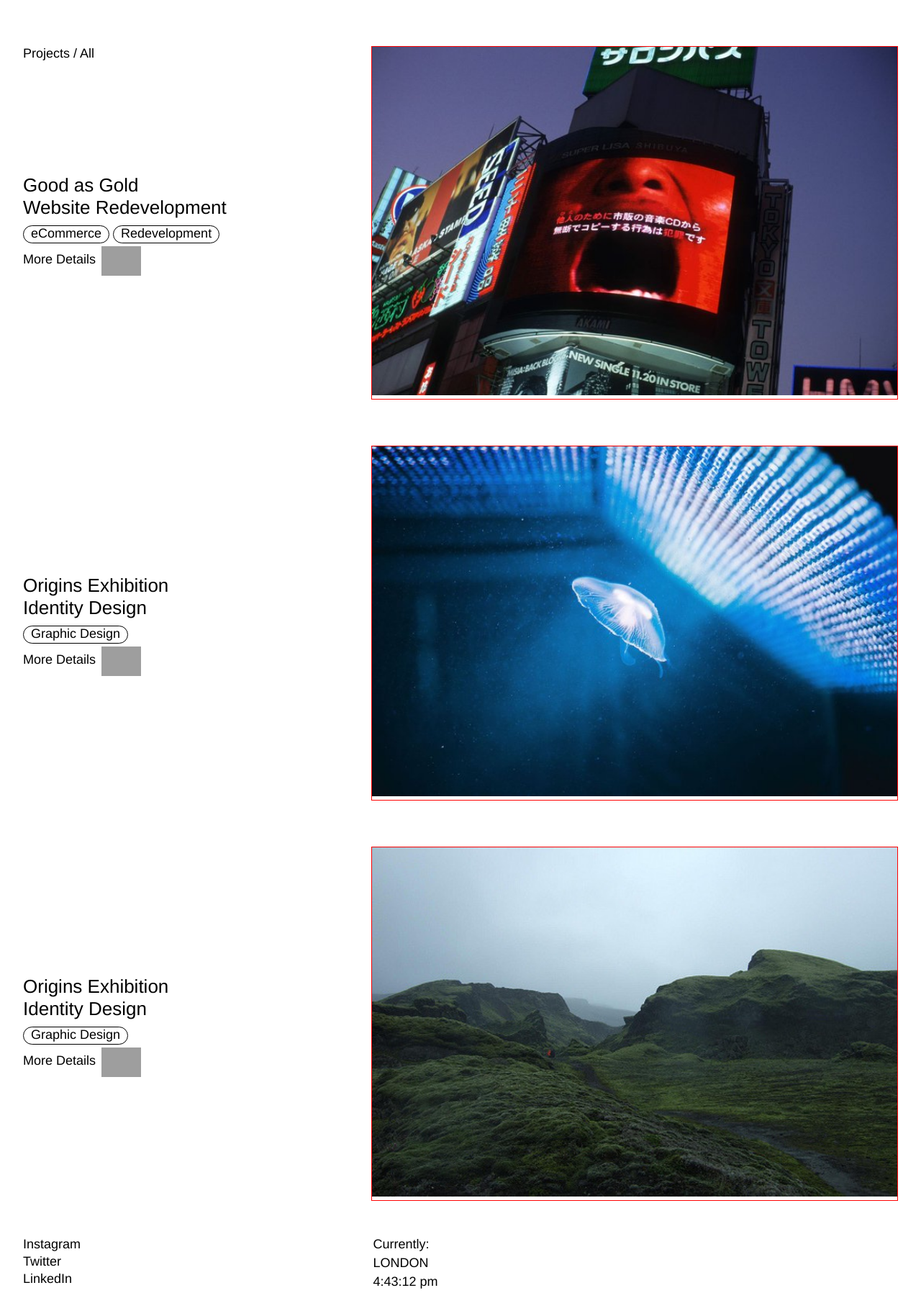
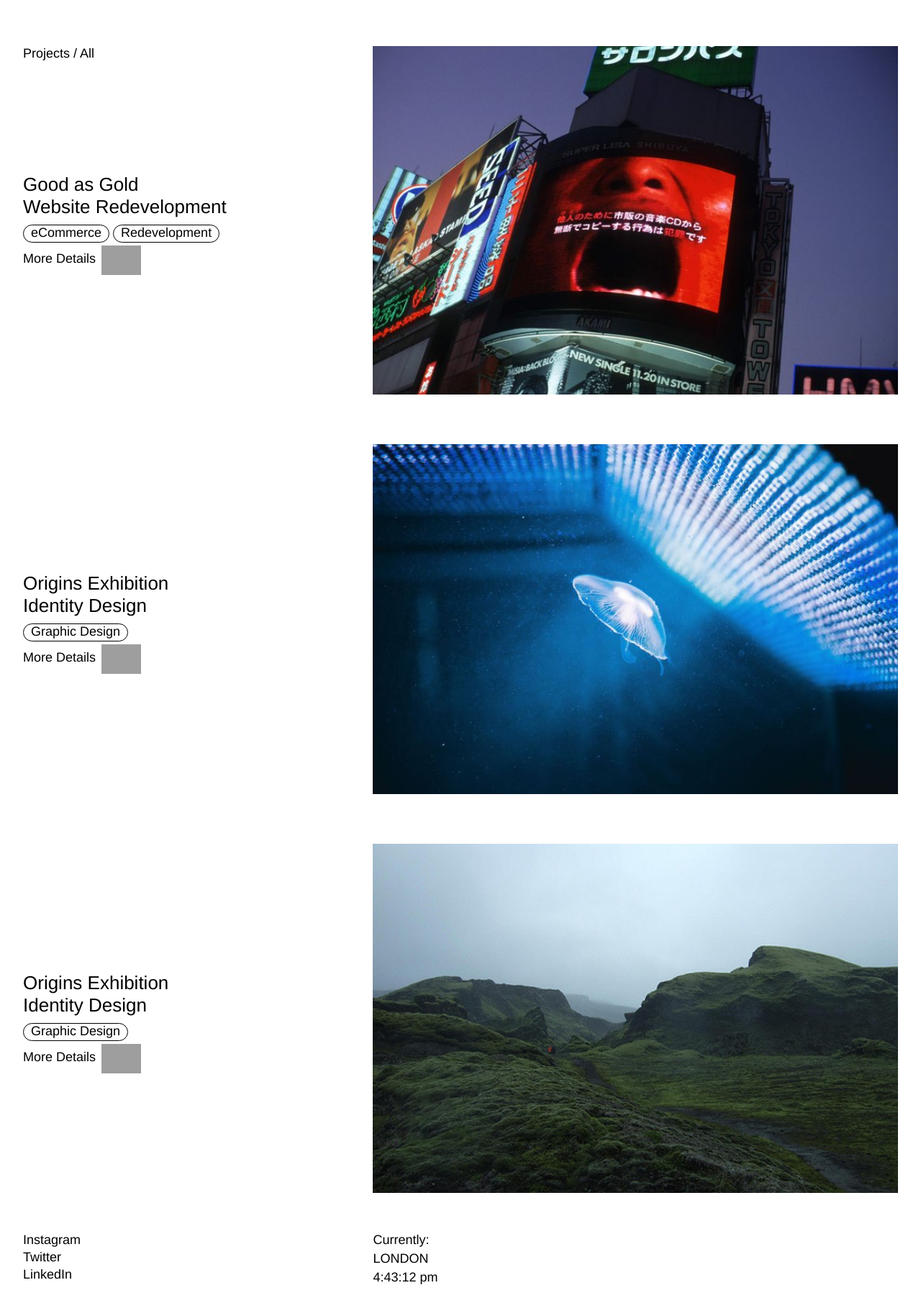
Before and after one commit to fergushaywood/personal-website, a PHP site: page /html/project-directory.html in a window 1280 px wide. Shown: the part 116-1912 px from the top of the page at 72% size. Run offline with PHP 8.4, Linux system fonts and the light colour scheme; some libraries are stand-ins or nearby versions; some web fonts are replaced; grey boxes are pictures that could not be loaded.

Commit message:
Update styles.css

```diff
--- a/styles/styles.css
+++ b/styles/styles.css
@@ -167,7 +167,6 @@ li h4{
     width: 60%;
     overflow: hidden;
     height: auto;
-    border: 1px solid red;
 }
 .directory-image-containter img {
     width: 100%;
```
